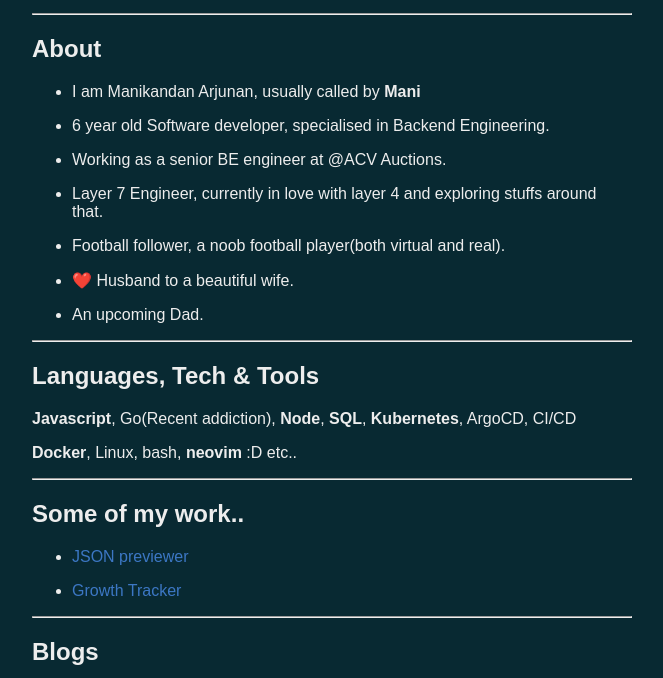
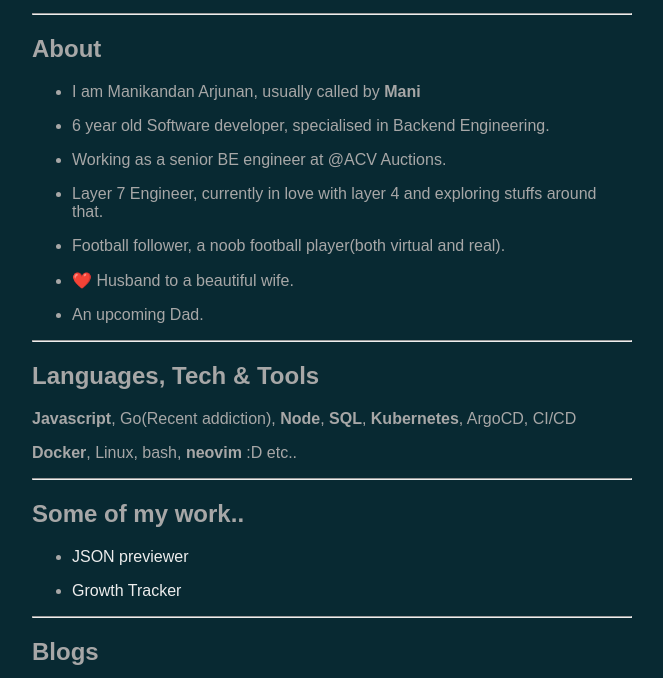
Before and after one commit to mani-arjunan/mani-site, a plain HTML site: page index.html in a window 1280 px wide. Shown: the part 122-800 px from the top of the page, without its empty margins (308-971 px from the left). Drawn offline with Linux system fonts and the light colour scheme.

Commit message:
Update index.css

```diff
--- a/index.css
+++ b/index.css
@@ -4,11 +4,11 @@ body {
   background-color: #082932;
   padding: 16pt;
   font-family: sans-serif;
-  color: #ededed;
+  color: #a7a7a7;
 }
 
 a {
-  color: #3c77c4;
+  color: #ededed;
   margin: 5pt 0 5pt 0;
   text-decoration: none;
 }
```
